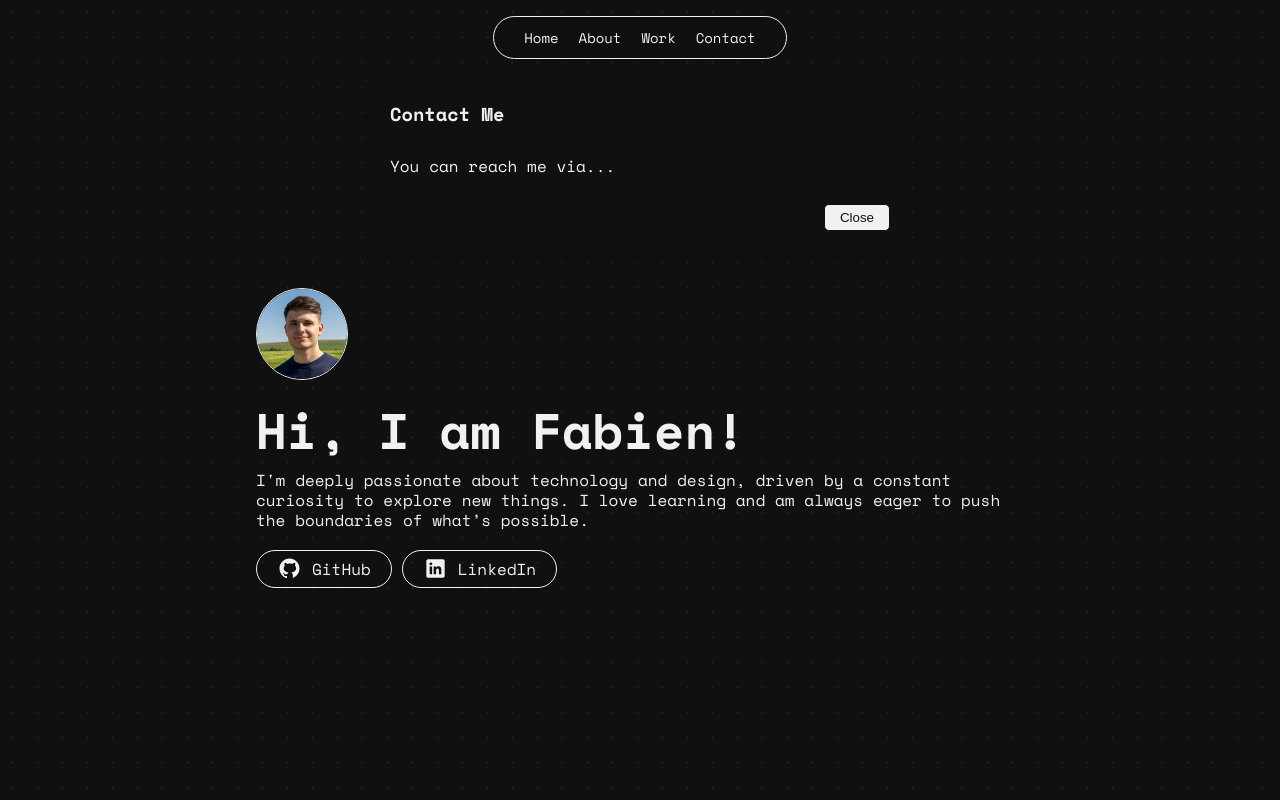
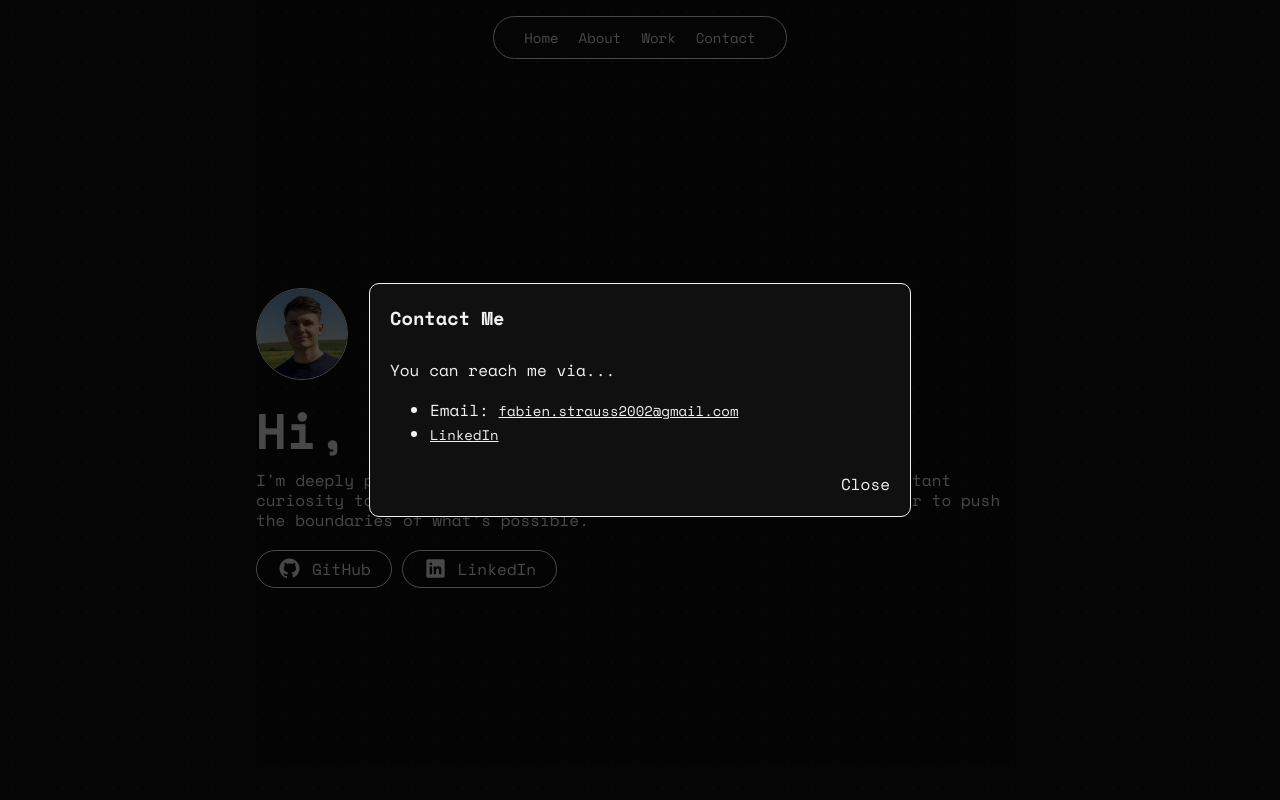
Before and after one commit to fabienstrauss/fabienstrauss.github.io, a Vue app: page / in a window 1280 px wide. Both pictures are taken after a click on the link "Contact". Built offline with nearby package versions, Linux system fonts and the light colour scheme.

Commit message:
feat(ContactPopup.vue): Added content to the popup

```diff
--- a/src/components/ContactPopup.vue
+++ b/src/components/ContactPopup.vue
@@ -1,31 +1,57 @@
 <template>
-    <div id="contact-popup">
+    <div>
+      <div id="contact-popup" v-if="showContactPopup">
         <div class="contact-content">
           <h3>Contact Me</h3>
+          <div>
             <p>You can reach me via...</p>
+            <ul>
+              <li>Email: <a href="mailto:fabien.strauss2002@gmail.com" target="_blank">fabien.strauss2002@gmail.com</a></li>
+              <li><a href="https://www.linkedin.com/in/fabien-strau%C3%9F/" target="_blank">LinkedIn</a></li>
+            </ul>
+          </div>
           <!-- Close button -->
-            <button @click="$emit('close')">Close</button>
+          <button class="close-btn" @click="closePopup">Close</button>
         </div>
+      </div>
+      <div v-if="showContactPopup" class="overlay" @click="closePopup"></div>
     </div>
   </template>
 
   <script setup>
+  import { ref, onMounted, onUnmounted } from 'vue';
+
+  const showContactPopup = ref(false);
+
+  function closePopup() {
+    showContactPopup.value = false;
+    document.body.style.overflow = 'auto'; // Enable background scrolling
+  }
+
+  onMounted(() => {
+    showContactPopup.value = true;
+    document.body.style.overflow = 'hidden'; // Prevent background scrolling
+  });
+
+  onUnmounted(() => {
+    document.body.style.overflow = 'auto'; // Restore background scrolling when component unmounts
+  });
   </script>
 
   <style scoped>
   #contact-popup {
     position: fixed;
-        top: 10%;
+    top: 50%;
     left: 50%;
-        transform: translateX(-50%);
+    transform: translate(-50%, -50%);
     width: 80%;
     max-width: 500px;
     background-color: #101010;
     color: #f1f1f1;
     padding: 20px;
-        box-shadow: 0 4px 10px rgba(0, 0, 0, 0.1);
     border-radius: 10px;
     z-index: 20;
+    border: 1px solid #f1f1f1;
   }
 
   .contact-content {
@@ -38,13 +64,44 @@
     margin: 0;
   }
 
+  .contact-content a {
+    color: #f1f1f1;
+    text-decoration: underline !important;
+  }
+
+  .contact-content a:hover {
+    text-decoration: underline;
+  }
+
   .contact-content button {
     align-self: flex-end;
-        padding: 5px 15px;
-        border-radius: 5px;
-        background: #f1f1f1;
-        color: #101010;
+    background: none;
+    border: none;
+    color: #f1f1f1;
     cursor: pointer;
-        border: 1px solid #101010;
+    font-family: 'Space Mono', monospace;
+    box-shadow: none;
+    padding: 0;
+    font-size: 16px;
+  }
+
+  /* Reset button styles */
+  .close-btn {
+    all: unset;
+    cursor: pointer;
+    font-family: 'Space Mono', monospace;
+    font-size: 16px;
+    color: #f1f1f1;
+  }
+
+  .overlay {
+    position: fixed;
+    top: 0;
+    left: 0;
+    width: 100%;
+    height: 100%;
+    background: rgba(0, 0, 0, 0.7);
+    z-index: 10;
+    cursor: pointer;
   }
   </style>
```
Lines whose indentation alone changed are shown as unchanged.
